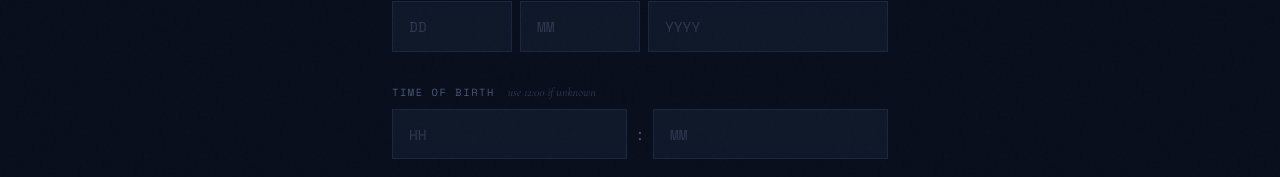
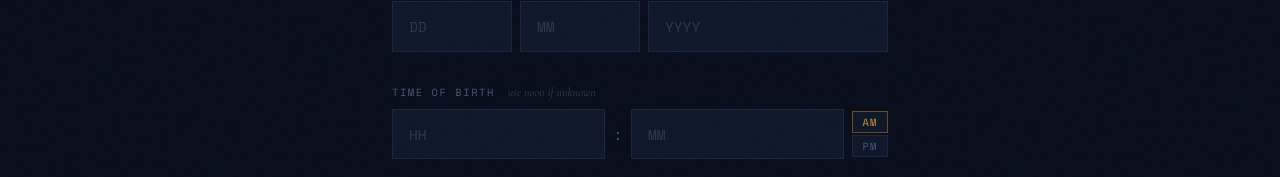
Before and after one commit to kayrmac23-droid/Axis-astro, a Next.js app: page / in a window 1280 px wide. Shown: the part 623-800 px from the top of the page. Built offline with nearby package versions, Linux system fonts and the light colour scheme.

Commit message:
feat: replace 24h time input with 12h AM/PM format
Hour input now accepts 1–12 with an AM/PM toggle. Converts to 24h
internally before passing to the calculation engine and timezone lookup.

https://claude.ai/code/session_01SLM37Ry57b6LdU8wZP1rLH

```diff
--- a/src/components/BirthForm.module.css
+++ b/src/components/BirthForm.module.css
@@ -54,6 +54,36 @@
   color: var(--text-3);
   font-family: var(--font-mono);
   font-size: 1rem;
+}
+
+.ampmToggle {
+  display: flex;
+  flex-direction: column;
+  gap: 2px;
+}
+
+.ampmBtn {
+  padding: 0.3rem 0.6rem;
+  background: var(--surface);
+  border: 1px solid var(--border);
+  color: var(--text-3);
+  font-family: var(--font-mono);
+  font-size: 0.65rem;
+  letter-spacing: 0.1em;
+  cursor: pointer;
+  transition: all 0.15s ease;
+  line-height: 1;
+}
+
+.ampmBtn:hover {
+  border-color: var(--gold-dim);
+  color: var(--text);
+}
+
+.ampmActive {
+  border-color: var(--gold-dim);
+  color: var(--gold);
+  background: var(--surface);
 }
 
 .input {
--- a/src/components/BirthForm.tsx
+++ b/src/components/BirthForm.tsx
@@ -20,6 +20,7 @@ export default function BirthForm({ onSubmit, loading }: BirthFormProps) {
     day: '',
     hour: '',
     minute: '',
+    ampm: 'AM',
     location: '',
     latitude: '',
     longitude: '',
@@ -28,6 +29,12 @@ export default function BirthForm({ onSubmit, loading }: BirthFormProps) {
   const [locationSuggestions, setLocationSuggestions] = useState<GeoResult[]>([])
   const [locationLoading, setLocationLoading] = useState(false)
   const [locationConfirmed, setLocationConfirmed] = useState(false)
+
+  const to24Hour = (hour: string, ampm: string): number => {
+    const h = parseInt(hour) || 12
+    if (ampm === 'AM') return h === 12 ? 0 : h
+    return h === 12 ? 12 : h + 12
+  }
 
   const handleChange = (e: React.ChangeEvent<HTMLInputElement>) => {
     const { name, value } = e.target
@@ -71,7 +78,7 @@ export default function BirthForm({ onSubmit, loading }: BirthFormProps) {
         const year = parseInt(formData.year) || new Date().getFullYear()
         const month = (parseInt(formData.month) || 1) - 1
         const day = parseInt(formData.day) || 1
-        const hour = parseInt(formData.hour) || 12
+        const hour = formData.hour ? to24Hour(formData.hour, formData.ampm) : 12
         const minute = parseInt(formData.minute) || 0
         const birthDate = new Date(year, month, day, hour, minute)
 
@@ -113,7 +120,8 @@ export default function BirthForm({ onSubmit, loading }: BirthFormProps) {
       alert('Please select a location from the suggestions.')
       return
     }
-    onSubmit(formData)
+    const { ampm, ...rest } = formData
+    onSubmit({ ...rest, hour: String(to24Hour(formData.hour, ampm)) })
   }
 
   const isValid = formData.year && formData.month && formData.day && locationConfirmed
@@ -169,7 +177,7 @@ export default function BirthForm({ onSubmit, loading }: BirthFormProps) {
       <div className={styles.fieldGroup}>
         <label className={styles.label}>
           Time of birth
-          <span className={styles.labelNote}>use 12:00 if unknown</span>
+          <span className={styles.labelNote}>use noon if unknown</span>
         </label>
         <div className={styles.dateRow}>
           <div className={styles.fieldWrap}>
@@ -178,7 +186,7 @@ export default function BirthForm({ onSubmit, loading }: BirthFormProps) {
               name="hour"
               type="number"
               placeholder="HH"
-              min="0" max="23"
+              min="1" max="12"
               value={formData.hour}
               onChange={handleChange}
             />
@@ -194,6 +202,18 @@ export default function BirthForm({ onSubmit, loading }: BirthFormProps) {
               value={formData.minute}
               onChange={handleChange}
             />
+          </div>
+          <div className={styles.ampmToggle}>
+            <button
+              type="button"
+              className={`${styles.ampmBtn} ${formData.ampm === 'AM' ? styles.ampmActive : ''}`}
+              onClick={() => setFormData(prev => ({ ...prev, ampm: 'AM' }))}
+            >AM</button>
+            <button
+              type="button"
+              className={`${styles.ampmBtn} ${formData.ampm === 'PM' ? styles.ampmActive : ''}`}
+              onClick={() => setFormData(prev => ({ ...prev, ampm: 'PM' }))}
+            >PM</button>
           </div>
         </div>
       </div>
```
